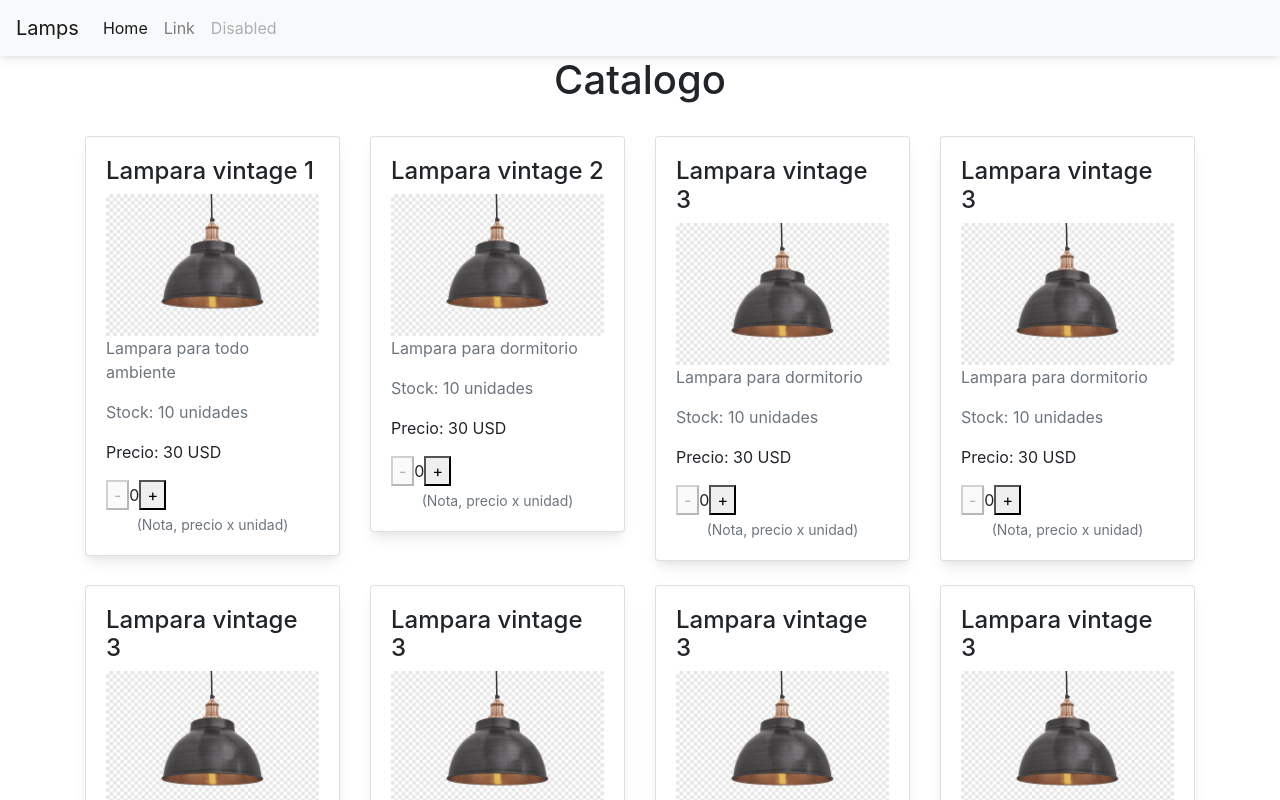
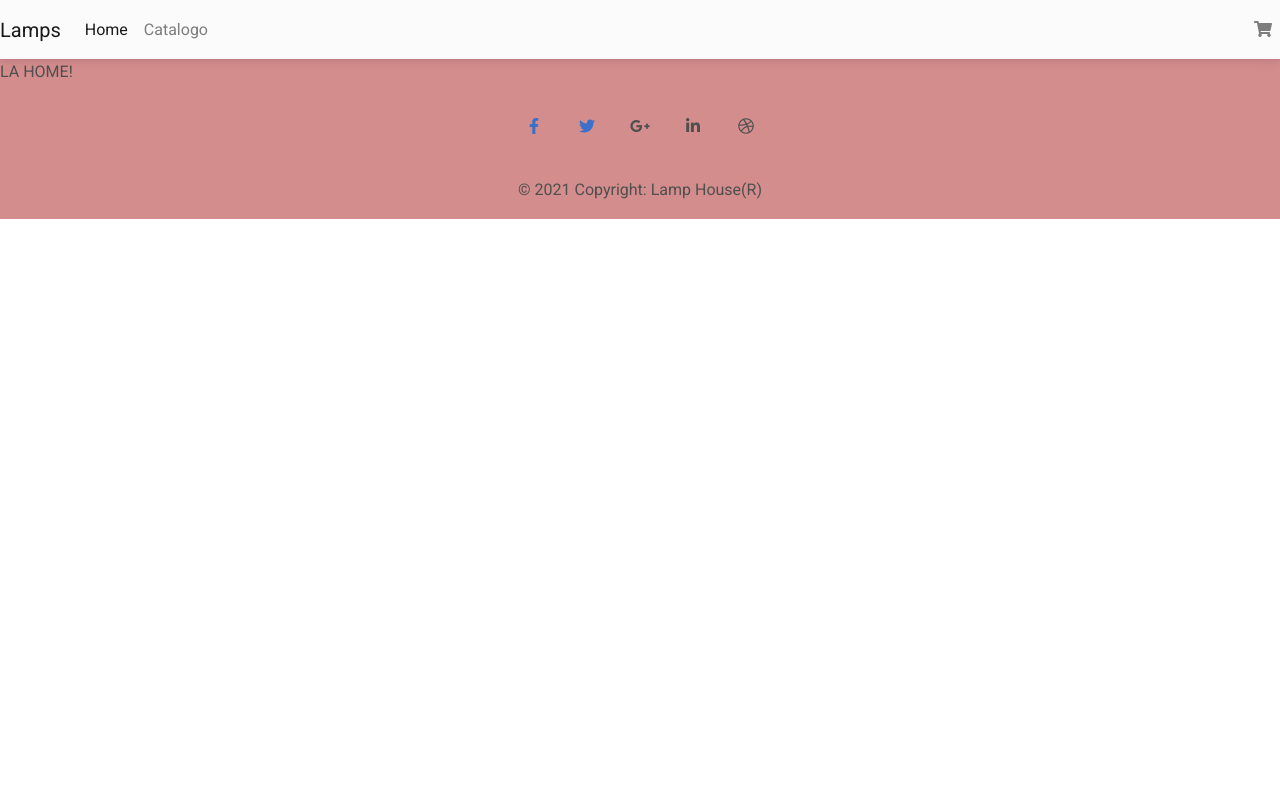
Before and after one commit to Alvarosanti/ReactJs, a React (Create React App) app in the folder Class2/coder-app/: page / in a window 1280 px wide. Shown: the top 800 px of the page. Built offline with nearby package versions, Linux system fonts and the light colour scheme; the HTML template or start-up script is replaced by a standard one.

Commit message:
primera entrega

```diff
--- a/Class2/coder-app/package.json
+++ b/Class2/coder-app/package.json
@@ -7,9 +7,11 @@
     "@testing-library/react": "^11.2.6",
     "@testing-library/user-event": "^12.8.3",
     "bootstrap": "^4.6.0",
+    "mdb-react-ui-kit": "^1.0.0-beta3",
     "mdb-ui-kit": "^3.5.0",
     "react": "^17.0.2",
     "react-dom": "^17.0.2",
+    "react-router-dom": "^5.2.0",
     "react-scripts": "4.0.3",
     "web-vitals": "^1.1.1"
   },
--- a/Class2/coder-app/public/index.html
+++ b/Class2/coder-app/public/index.html
@@ -18,7 +18,24 @@
     <!-- Google Fonts -->
     <link rel="stylesheet" href="https://fonts.googleapis.com/css?family=Roboto:300,400,500,700&display=swap"/>
         <!-- MDB -->
-    <link rel="stylesheet" href="https://cdnjs.cloudflare.com/ajax/libs/mdb-ui-kit/3.3.0/mdb.min.css"/>
+
+    <!-- Google Fonts -->
+    <link
+      href="https://fonts.googleapis.com/css?family=Roboto:300,400,500,700&display=swap"
+      rel="stylesheet"
+    />
+    <!-- MDB -->
+    <link
+      href="https://cdnjs.cloudflare.com/ajax/libs/mdb-ui-kit/3.3.0/mdb.min.css"
+      rel="stylesheet"
+    />
+    <!-- Font Awesome -->
+    <link rel="stylesheet" href="https://use.fontawesome.com/releases/v5.8.2/css/all.css">
+    <!-- Google Fonts -->
+    <link rel="stylesheet" href="https://fonts.googleapis.com/css?family=Roboto:300,400,500,700&display=swap">
+    <!-- Bootstrap core CSS -->
+    <link href="https://cdnjs.cloudflare.com/ajax/libs/twitter-bootstrap/4.5.0/css/bootstrap.min.css" rel="stylesheet">
+    <!-- Material Design Bootstrap -->
 
     <title>Lamp House</title>
   </head>
@@ -26,4 +43,8 @@
     <noscript>You need to enable JavaScript to run this app.</noscript>
     <div id="root"></div>
   </body>
+  <script
+  type="text/javascript"
+  src="https://cdnjs.cloudflare.com/ajax/libs/mdb-ui-kit/3.3.0/mdb.min.js"
+></script>
 </html>
--- a/Class2/coder-app/src/App.js
+++ b/Class2/coder-app/src/App.js
@@ -2,14 +2,33 @@ import React from 'react'
 import { NavBar } from './components/NavBar'
 import Catalogo  from '../src/container/ItemListContainer'
 import Footer from './components/Footer'
-
+import './App.css'
+import {BrowserRouter, Switch, Route} from 'react-router-dom'
+import ItemDetalle from './container/ItemDetailContainer';
+import Home from './components/Home'
+import 'mdb-react-ui-kit/dist/css/mdb.min.css'
 
 export const App = () => {
   return (
-    <div>
-      <NavBar/>
-      <Catalogo/>
-      <Footer/>
+    <div style={{background: 'rgb(212, 141, 141)'}}>
+      <BrowserRouter>
+        <NavBar/>
+        <Switch>
+          <Route path='/home'>
+            <Home/>
+          </Route>
+          <Route exact path='/catalogo'>
+            <Catalogo/>
+          </Route>
+          <Route exact path='/catalogo/:idx'>
+            <ItemDetalle/>
+          </Route>
+          <Route path='/'>
+            <Home/>
+          </Route>
+        </Switch>
+        <Footer/>
+      </BrowserRouter>
     </div>
   );
 }
--- a/Class2/coder-app/src/components/CartWidget.js
+++ b/Class2/coder-app/src/components/CartWidget.js
@@ -1,10 +1,15 @@
 import React from 'react';
-import cart from '../assets/shopping-cart-solid.svg';
 
 export const CartWidget = () =>{
     return(
         <div>
-            <img src={ cart } alt="carrito"/>
+            <ul class="navbar-nav ml-auto">
+                <li class="nav-item">
+                    <a href="#!" class="nav-link navbar-link-2 waves-effect">
+                    <i class="fas fa-shopping-cart pl-0"></i>
+                    </a>
+                </li>
+            </ul>
         </div>
     )
 }
--- /dev/null
+++ b/Class2/coder-app/src/components/Home.js
@@ -0,0 +1,9 @@
+import React from 'react'
+
+export default function Home() {
+    return (
+        <div>
+            LA HOME!
+        </div>
+    )
+}
--- a/Class2/coder-app/src/components/ItemCount.js
+++ b/Class2/coder-app/src/components/ItemCount.js
@@ -17,9 +17,9 @@ const ItemCount = ({items,stockQ}) => {
         <div>
             <div>
                 <div class="def-number-input number-input safari_only mb-0 w-100">
-                    <button onClick={restar} disabled = {item === 0}  class="minus decrease">-</button>
-                    <span  type="number">{item}</span>
-                    <button onClick={sumar} disabled = {item === stockQ} class="plus increase">+</button>
+                    <button className="btn btn-secondary btn-sm rounded-circle" onClick={restar} disabled = {item === 0}>&nbsp;-&nbsp;</button>
+                    <span  type="number"> {item} </span>
+                    <button className="btn btn-secondary btn-sm rounded-circle" onClick={sumar} disabled = {item === stockQ}>+&nbsp;</button>
                 </div>
                 <small id="passwordHelpBlock" class="form-text text-muted text-center">
                     (Nota, precio x unidad)
--- a/Class2/coder-app/src/components/NavBar.js
+++ b/Class2/coder-app/src/components/NavBar.js
@@ -1,5 +1,5 @@
 import React from 'react'
-import { CartWidget } from './CartWidget'
+import { CartWidget } from './CartWidget.js'
 
 export const NavBar = () => {
     return(
@@ -9,20 +9,20 @@ export const NavBar = () => {
                     <span className="navbar-toggler-icon"></span>
                 </button>
                 <div className="collapse navbar-collapse" id="navbarTogglerDemo01">
-                    <a className="navbar-brand" href="/">Lamps</a>
+                    <a className="navbar-brand" href="/home">Lamps</a>
                     <ul className="navbar-nav mr-auto mt-2 mt-lg-0">
                     <li className="nav-item active">
-                        <a className="nav-link" href="/">Home <span className="sr-only">(current)</span></a>
+                        <a className="nav-link" href="/home">Home <span className="sr-only">(current)</span></a>
                     </li>
                     <li className="nav-item">
-                        <a className="nav-link" href="/">Link</a>
+                        <a className="nav-link" href="/catalogo">Catalogo</a>
                     </li>
-                    <li className="nav-item">
+                    {/* <li className="nav-item">
                         <a className="nav-link disabled" href="/" tabIndex="-1" aria-disabled="true">Disabled</a>
-                    </li>
+                    </li> */}
                     </ul>
                 </div>
-                <CartWidget/>
+                    <CartWidget/>
             </nav>
       </>
     )
--- a/Class2/coder-app/src/container/Item.js
+++ b/Class2/coder-app/src/container/Item.js
@@ -8,11 +8,12 @@ const Item = ({tittle,description,price,stockQ,items}) =>{
                 <div className="card-body">
                     <h4 className="card-tittle">{tittle}</h4>
                     <img className="card-img-top" src={img}></img>
-                    <p className="card-text text-secondary">{description}</p>
+                    <p className="card-text text-bg-primary">{description}</p>
                     <p className="card-text text-secondary">Stock: {stockQ} unidades</p>
                     <p className="card-text">Precio: {price} USD</p>
                     <ItemCount items= {items} stockQ = {stockQ}/>
-                </div>
+                        <button class="btn btn-outline-warning rounded-pill">Agregar al carrito  </button>
+                    </div>
             </div>
     )
 }
--- /dev/null
+++ b/Class2/coder-app/src/container/ItemDetailContainer.js
@@ -0,0 +1,124 @@
+import React from 'react'
+import { useParams } from 'react-router-dom'
+
+export default function ItemDetalle() {
+    const { idx } = useParams();
+    return (
+        <div>
+            DETALLE DEL PRODUCTO: ${idx}!
+            <section className="mb-5">
+                <div classNameName="row">
+                    <div classNameName="col-md-6 mb-4 mb-md-0">
+                        <div id="mdb-lightbox-ui"></div>
+                        <div className="mdb-lightbox">
+                            <div className="row product-gallery mx-1">
+                            <div className="col-12 mb-0">
+                                <div className="col-3">
+                                    <div className="view overlay rounded z-depth-1 gallery-item">
+                                        <img src="https://mdbootstrap.com/img/Photos/Horizontal/E-commerce/Vertical/15a.jpg"
+                                            className="img-fluid"/>
+                                        <div className="mask rgba-white-slight"></div>
+                                    </div>
+                                </div>
+                                </div>
+                            </div>
+                        </div>
+                    </div>
+                </div>
+                <div className="col-md-6">
+
+                    <h5>Fantasy T-shirt</h5>
+                    <p className="mb-2 text-muted text-uppercase small">Shirts</p>
+                    <ul className="rating">
+                        <li>
+                        <i className="fas fa-star fa-sm text-primary"></i>
+                        </li>
+                        <li>
+                        <i className="fas fa-star fa-sm text-primary"></i>
+                        </li>
+                        <li>
+                        <i className="fas fa-star fa-sm text-primary"></i>
+                        </li>
+                        <li>
+                        <i className="fas fa-star fa-sm text-primary"></i>
+                        </li>
+                        <li>
+                        <i className="far fa-star fa-sm text-primary"></i>
+                        </li>
+                    </ul>
+                    <p><span className="mr-1"><strong>$12.99</strong></span></p>
+                    <p className="pt-1">Lorem ipsum dolor sit amet consectetur adipisicing elit. Numquam, sapiente illo. Sit
+                        error voluptas repellat rerum quidem, soluta enim perferendis voluptates laboriosam. Distinctio,
+                        officia quis dolore quos sapiente tempore alias.</p>
+                    <div className="table-responsive">
+                        <table className="table table-sm table-borderless mb-0">
+                            <tbody>
+                                <tr>
+                                <th className="pl-0 w-25" scope="row"><strong>Model</strong></th>
+                                <td>Shirt 5407X</td>
+                                </tr>
+                                <tr>
+                                <th className="pl-0 w-25" scope="row"><strong>Color</strong></th>
+                                <td>Black</td>
+                                </tr>
+                                <tr>
+                                <th className="pl-0 w-25" scope="row"><strong>Delivery</strong></th>
+                                <td>USA, Europe</td>
+                                </tr>
+                            </tbody>
+                        </table>
+                    </div>
+                    <hr/>
+                    <div className="table-responsive mb-2">
+                        <table className="table table-sm table-borderless">
+                        <tbody>
+                            <tr>
+                            <td className="pl-0 pb-0 w-25">Quantity</td>
+                            <td className="pb-0">Select size</td>
+                            </tr>
+                            <tr>
+                            <td className="pl-0">
+                                <div className="def-number-input number-input safari_only mb-0">
+                                <button onclick="this.parentNode.querySelector('input[type=number]').stepDown()"
+                                    className="minus"></button>
+                                <input className="quantity" min="0" name="quantity" value="1" type="number"/>
+                                <button onclick="this.parentNode.querySelector('input[type=number]').stepUp()"
+                                    className="plus"></button>
+                                </div>
+                            </td>
+                            <td>
+                                <div className="mt-1">
+                                <div className="form-check form-check-inline pl-0">
+                                    <input type="radio" className="form-check-input" id="small" name="materialExampleRadios"
+                                    checked/>
+                                    <label className="form-check-label small text-uppercase card-link-secondary"
+                                    for="small">Small</label>
+                                </div>
+                                <div className="form-check form-check-inline pl-0">
+                                    <input type="radio" className="form-check-input" id="medium" name="materialExampleRadios"/>
+                                    <label className="form-check-label small text-uppercase card-link-secondary"
+                                    for="medium">Medium</label>
+                                </div>
+                                <div className="form-check form-check-inline pl-0">
+                                    <input type="radio" className="form-check-input" id="large" name="materialExampleRadios"/>
+                                    <label className="form-check-label small text-uppercase card-link-secondary"
+                                    for="large">Large</label>
+                                </div>
+                                </div>
+                            </td>
+                            </tr>
+                        </tbody>
+                        </table>
+                    </div>
+                    <button type="button" className="btn btn-primary btn-md mr-1 mb-2">Buy now</button>
+                    <button type="button" className="btn btn-light btn-md mr-1 mb-2"><i
+                        className="fas fa-shopping-cart pr-2"></i>Add to cart</button>
+                    </div>
+            </section>
+        </div>
+
+
+
+
+    )
+}
--- a/Class2/coder-app/src/container/ItemList.js
+++ b/Class2/coder-app/src/container/ItemList.js
@@ -1,17 +1,19 @@
 import React from 'react';
-import Item from './Item'
-
+import Item from './Item';
+import { Link } from 'react-router-dom';
 
 const ItemList = ({productos}) =>{
     return(
         <>
-         <div className="container text-center">
+         <div className="container text-center mt-5">
             <h1>Catalogo</h1>
          </div>
             {
-                productos.map((data)=>
-                    <div id = {data.id} className="col-lg-3 shop-info-grid mt-4">
-                        <Item  tittle = {data.tittle} description = {data.description} price = {data.price} stockQ = {data.stockQ}/>
+                productos.map((data,idx)=>
+                    <div id = {data.id} className="col-lg-3 shop-info-grid mt-5">
+                        <Link key={idx} to={`catalogo/${idx}`}>
+                            <Item  tittle = {data.tittle} description = {data.description} price = {data.price} stockQ = {data.stockQ}/>
+                        </Link>
                     </div>
             )}
         </>
--- a/Class2/coder-app/src/container/ItemListContainer.js
+++ b/Class2/coder-app/src/container/ItemListContainer.js
@@ -1,5 +1,6 @@
 import React, {useState,useEffect} from 'react';
 import ItemList from './ItemList';
+import ItemDetailContainer from './ItemDetailContainer'
 
 const Catalogo = () =>{
     const[data,setData] = useState([]);
@@ -91,6 +92,7 @@ const Catalogo = () =>{
             <div className="container">
                 <div className="row">
                 <ItemList productos={data}/>
+                <ItemDetailContainer productos={data}/>
               </div>
           </div>
         </>
```
Also changed, not shown: Class2/coder-app/src/App.css (added), Class2/coder-app/src/assets/shopping-cart-solid.svg (deleted), 1 other file (tests, documents, lock files or other folders).
